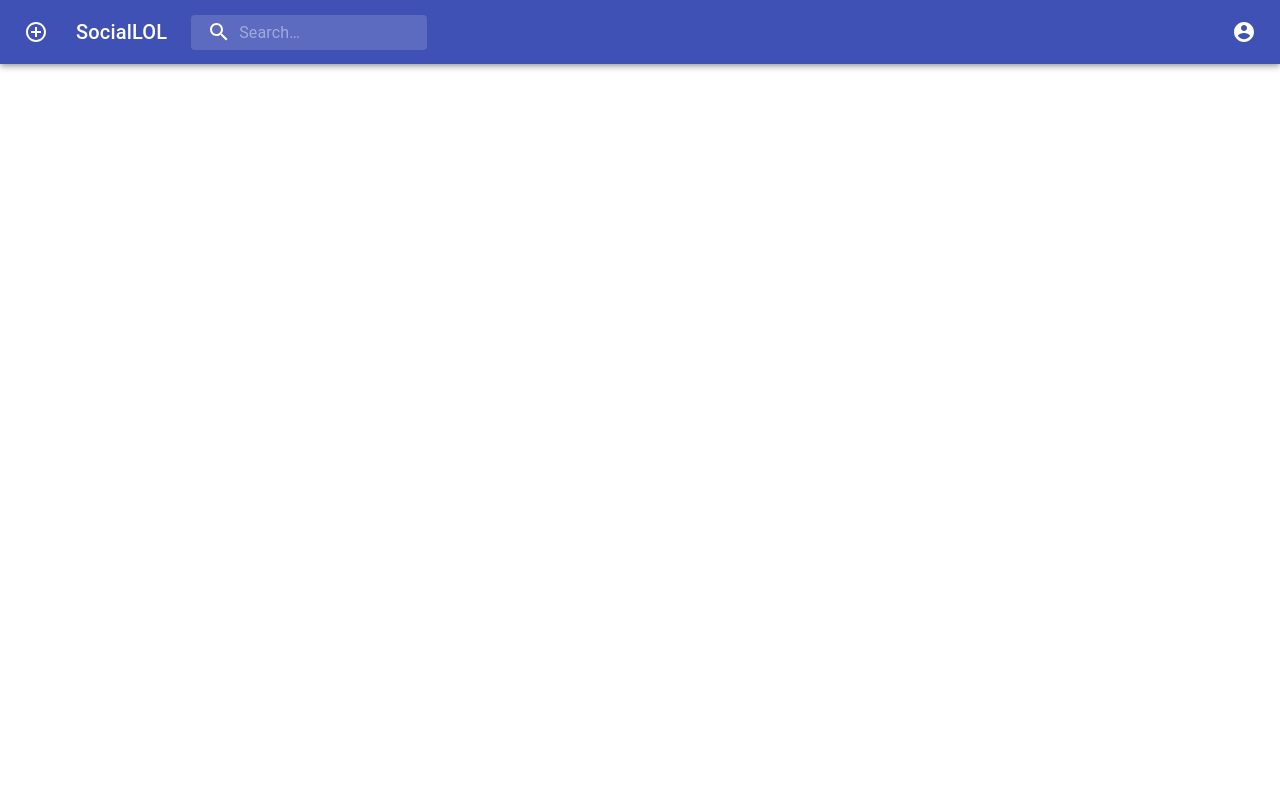
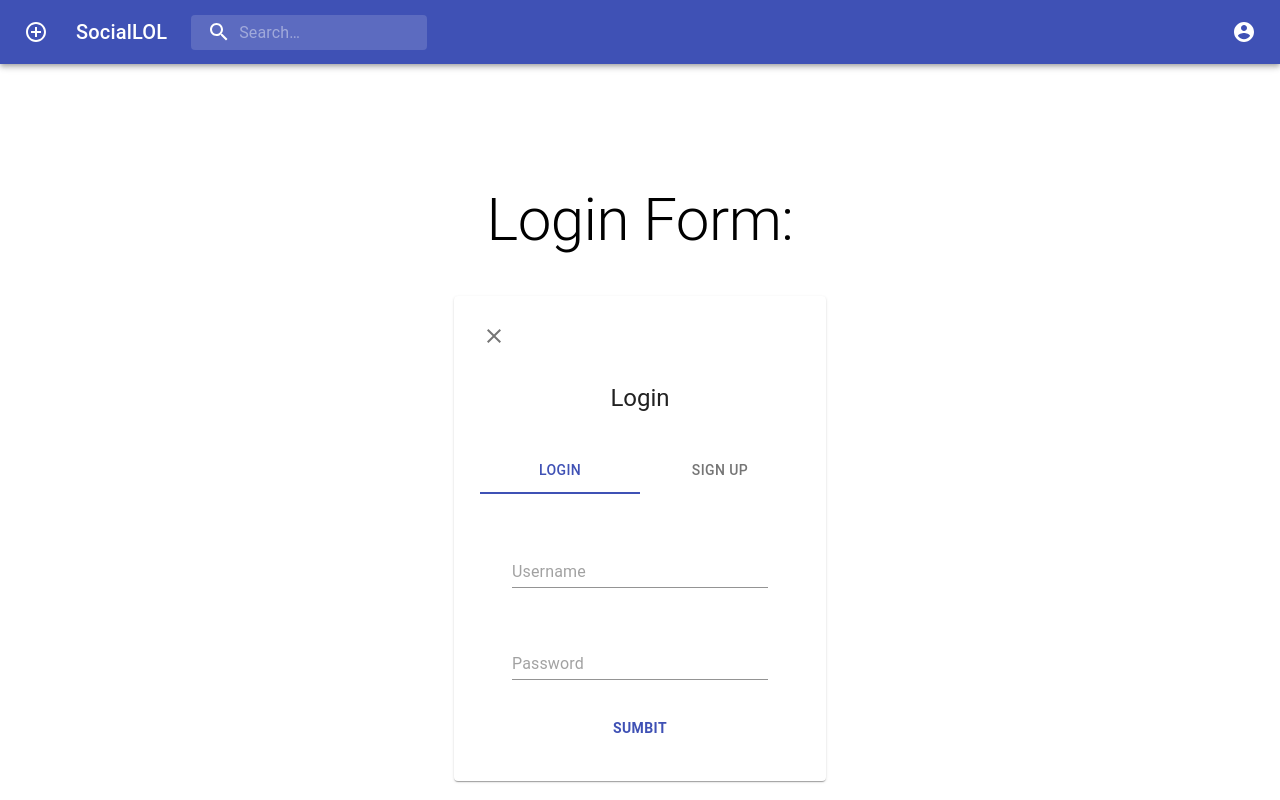
Before and after one commit to karenm08/social-app, a React (Create React App) app: page / in a window 1280 px wide. Shown: the top 800 px of the page. Built offline with nearby package versions, Linux system fonts and the light colour scheme.

Commit message:
added fakedata and app.js

```diff
--- a/src/App.js
+++ b/src/App.js
@@ -1,15 +1,82 @@
-import logo from './logo.svg';
-import './App.css';
-import PageHeader from '../src/components/PageHeader/index'
-import Post from '../src/components/Post/index'
+// import logo from './logo.svg';
+// import './App.css';
+// import PageHeader from '../src/components/PageHeader/index'
+// import Post from '../src/components/Post/index'
 
-function App() {
+// function App() {
+//   return (
+//     <div className="App">
+//       <PageHeader/>
+//       {/* <Post/> */}
+//     </div>
+//   );
+// }
+
+// export default App;
+
+import React from "react";
+
+import { makeStyles } from "@material-ui/core/styles";
+import { Typography } from "@material-ui/core";
+
+import LoginForm from "./components/Login";
+import NewPost from "./components/NewPost";
+import PageHeader from "./components/PageHeader";
+import Post from "./components/Post";
+import fakeData from "./fakeData";
+
+const useStyles = makeStyles((theme) => ({
+  main: {
+    marginTop: 100,
+    "& > *": {
+      margin: "20px 0"
+    },
+    display: "flex",
+    flexDirection: "column",
+    alignItems: "center"
+  }
+}));
+
+export default function App() {
+  const classes = useStyles();
+
   return (
-    <div className="App">
-      <PageHeader/>
-      {/* <Post/> */}
+    <div>
+      <PageHeader
+        user={{ _id: 1, username: "User" }}
+        title="App Name"
+      ></PageHeader>
+      <main className={classes.main}>
+        <Typography variant="h2">Login Form:</Typography>
+        <LoginForm
+          onSubmit={(data) => console.log("submit login", data)}
+          onClose={() => console.log("close login")}
+        ></LoginForm>
+
+        <Typography variant="h2">New Post Form:</Typography>
+        <NewPost
+          onSubmit={(data) => console.log("submit new post", data)}
+          onClose={() => console.log("close new post")}
+        ></NewPost>
+
+        <Typography variant="h2">Single Post:</Typography>
+        {/* <PostDetails
+          submitComment={(data) => console.log("Submit Comment", data)}
+          likeClicked={(data) => console.log("like clicked", data)}
+          post={fakeData[0]}
+        ></PostDetails> */}
+
+        <Typography variant="h2">Posts:</Typography>
+        {fakeData.map((post) => (
+          <Post
+            key={post._id}
+            cardClicked={(data) => console.log("card clicked", data)}
+            likeClicked={(data) => console.log("like clicked", data)}
+            commentClicked={(data) => console.log("comment clicked", data)}
+            post={post}
+          ></Post>
+        ))}
+      </main>
     </div>
   );
 }
-
-export default App;
--- /dev/null
+++ b/src/fakeData.js
@@ -0,0 +1,235 @@
+export default [
+    {
+      _id: "post1",
+      imageUrl: "https://i.imgur.com/JnE2HOP.png",
+      description:
+        "Where's the c-4? It's in the shed. Speak English! Where's the c-4? It's in the shed. In the shed? It's in the shed? It's in the shed. It's in the shed",
+      liked: false,
+      totalLikes: 100,
+      totalComments: 10,
+
+      user: {
+        _id: "user1",
+        username: "AJ"
+      },
+      comments: [
+        {
+          user: {
+            _id: "user5",
+            username: "John"
+          },
+          text: "It's in the shed.",
+          _id: "comment1"
+        },
+        {
+          user: {
+            _id: "user1",
+            username: "AJ"
+          },
+          text: " Man, life's looking pretty good from right here.",
+          _id: "comment2"
+        },
+        {
+          user: {
+            _id: "user2",
+            username: "Gordon"
+          },
+          text: "We're takers, gents. That's what we do for a living. We take.",
+          _id: "comment3"
+        },
+        {
+          user: {
+            _id: "user5",
+            username: "John"
+          },
+          text: "It's in the shed.",
+          _id: "comment4"
+        },
+        {
+          user: {
+            _id: "user1",
+            username: "AJ"
+          },
+          text: " Man, life's looking pretty good from right here.",
+          _id: "comment5"
+        },
+        {
+          user: {
+            _id: "user2",
+            username: "Gordon"
+          },
+          text: "We're takers, gents. That's what we do for a living. We take.",
+          _id: "comment6"
+        },
+        {
+          user: {
+            _id: "user5",
+            username: "John"
+          },
+          text: "It's in the shed.",
+          _id: "comment7"
+        },
+        {
+          user: {
+            _id: "user1",
+            username: "AJ"
+          },
+          text: " Man, life's looking pretty good from right here.",
+          _id: "comment8"
+        },
+        {
+          user: {
+            _id: "user2",
+            username: "Gordon"
+          },
+          text: "We're takers, gents. That's what we do for a living. We take.",
+          _id: "comment9"
+        },
+        {
+          user: {
+            _id: "user5",
+            username: "John"
+          },
+          text: "It's in the shed.",
+          _id: "comment10"
+        },
+        {
+          user: {
+            _id: "user1",
+            username: "AJ"
+          },
+          text: " Man, life's looking pretty good from right here.",
+          _id: "comment11"
+        },
+        {
+          user: {
+            _id: "user2",
+            username: "Gordon"
+          },
+          text: "We're takers, gents. That's what we do for a living. We take.",
+          _id: "comment12"
+        }
+      ]
+    },
+    {
+      _id: "post3",
+      imageUrl: "https://i.imgur.com/aVqLAG7.png",
+      description: "It's in the shed",
+      liked: true,
+      totalLikes: 200,
+      totalComments: 20,
+
+      user: {
+        _id: "user2",
+        username: "Gordon"
+      },
+      comments: [
+        {
+          user: {
+            _id: "user5",
+            username: "John"
+          },
+          text: "It's in the shed.",
+          _id: "comment13"
+        },
+        {
+          user: {
+            _id: "user1",
+            username: "AJ"
+          },
+          text: " Man, life's looking pretty good from right here.",
+          _id: "comment14"
+        },
+        {
+          user: {
+            _id: "user2",
+            username: "Gordon"
+          },
+          text:
+            "We're takers, gents. That's what we do for a living. We take. Gordon Jennings: We're takers, gents. That's what we do for a living. We take.",
+          _id: "comment15"
+        }
+      ]
+    },
+    {
+      _id: "post2",
+      imageUrl: "https://i.imgur.com/JnE2HOP.png",
+      description:
+        "Where's the c-4? It's in the shed. Speak English! Where's the c-4? It's in the shed. In the shed? It's in the shed? It's in the shed. It's in the shed",
+      liked: true,
+      totalLikes: 300,
+      totalComments: 30,
+
+      user: {
+        _id: "user3",
+        username: "Ghost"
+      },
+      comments: [
+        {
+          user: {
+            _id: "user5",
+            username: "John"
+          },
+          text: "It's in the shed.",
+          _id: "comment16"
+        },
+        {
+          user: {
+            _id: "user1",
+            username: "AJ"
+          },
+          text: " Man, life's looking pretty good from right here.",
+          _id: "comment17"
+        },
+        {
+          user: {
+            _id: "user2",
+            username: "Gordon"
+          },
+          text:
+            "We're takers, gents. That's what we do for a living. We take. Gordon Jennings: We're takers, gents. That's what we do for a living. We take.",
+          _id: "comment18"
+        }
+      ]
+    },
+    {
+      _id: "post4",
+      imageUrl: "https://i.imgur.com/aVqLAG7.png",
+      description: "It's in the shed",
+      liked: true,
+      totalLikes: 400,
+      totalComments: 40,
+
+      user: {
+        _id: "user4",
+        username: "Jesse"
+      },
+      comments: [
+        {
+          user: {
+            _id: "user5",
+            username: "John"
+          },
+          text: "It's in the shed.",
+          _id: "comment19"
+        },
+        {
+          user: {
+            _id: "user1",
+            username: "AJ"
+          },
+          text: " Man, life's looking pretty good from right here.",
+          _id: "comment20"
+        },
+        {
+          user: {
+            _id: "user2",
+            username: "Gordon"
+          },
+          text:
+            "We're takers, gents. That's what we do for a living. We take. Gordon Jennings: We're takers, gents. That's what we do for a living. We take.",
+          _id: "comment21"
+        }
+      ]
+    }
+  ];
```
